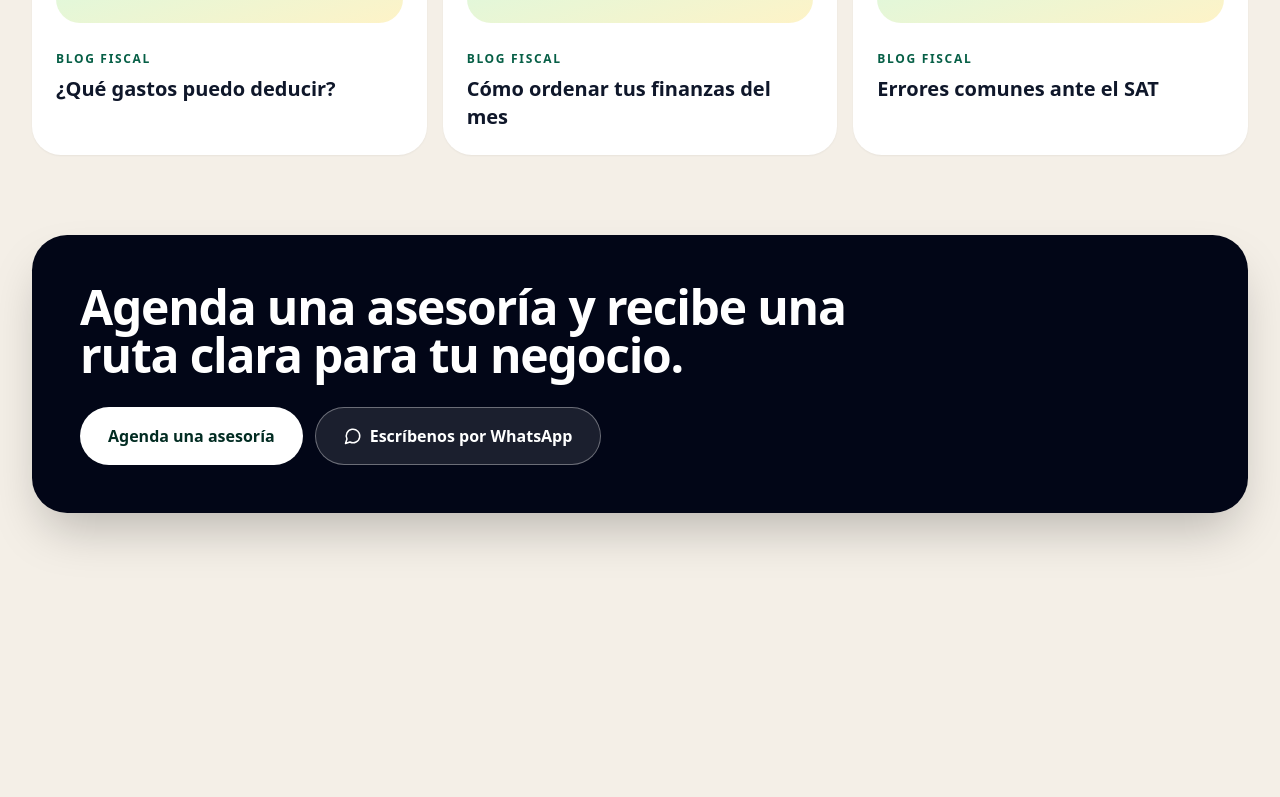
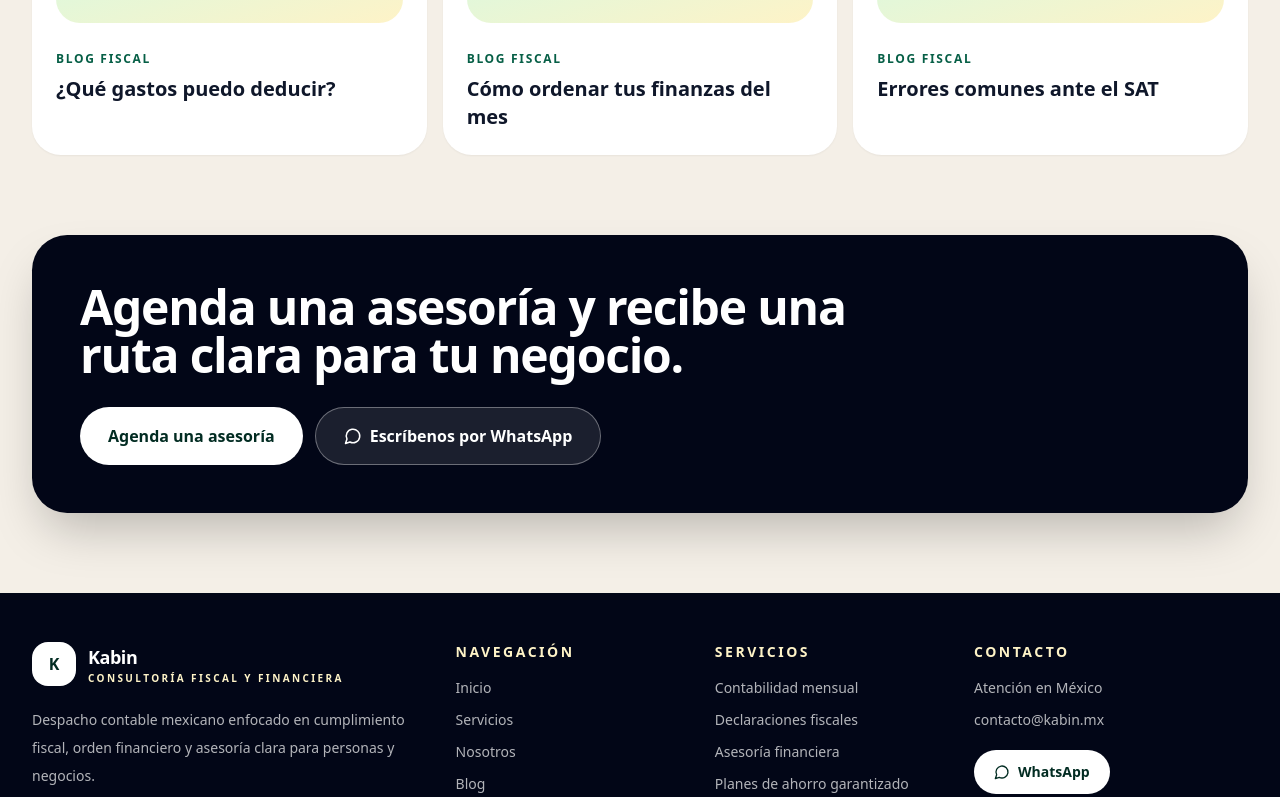
Before and after one commit to o7digital/kabin, a React (Vite) app: page / in a window 1280 px wide. Shown: the part 2000-2797 px from the top of the page. Before the commit the page ends 2593 px from the top, so only its background shows below. Built offline with nearby package versions, Linux system fonts and the light colour scheme.

Commit message:
feat: add standard footer

```diff
--- a/KabinConsultoriaMockup.jsx
+++ b/KabinConsultoriaMockup.jsx
@@ -369,6 +369,79 @@ export default function KabinConsultoriaMockup() {
           </div>
         </section>
       </main>
+
+      <footer className="border-t border-emerald-950/10 bg-slate-950 text-white">
+        <div className="mx-auto grid max-w-7xl gap-10 px-5 py-12 md:grid-cols-[1.4fr_0.8fr_0.8fr_1fr] lg:px-8">
+          <div>
+            <div className="flex items-center gap-3">
+              <div className="flex h-11 w-11 items-center justify-center rounded-2xl bg-white text-base font-black text-emerald-950">
+                K
+              </div>
+              <div>
+                <p className="text-lg font-black tracking-tight">Kabin</p>
+                <p className="text-[10px] font-bold uppercase tracking-[0.24em] text-amber-100">
+                  Consultoría Fiscal y Financiera
+                </p>
+              </div>
+            </div>
+            <p className="mt-5 max-w-sm text-sm leading-7 text-white/70">
+              Despacho contable mexicano enfocado en cumplimiento fiscal, orden financiero y asesoría clara para personas y negocios.
+            </p>
+          </div>
+
+          <div>
+            <p className="text-sm font-black uppercase tracking-[0.18em] text-amber-100">Navegación</p>
+            <nav className="mt-4 grid gap-3 text-sm text-white/70">
+              {navLinks.map((link) => (
+                <a key={link.href} href={link.href} className="transition hover:text-white">
+                  {link.label}
+                </a>
+              ))}
+            </nav>
+          </div>
+
+          <div>
+            <p className="text-sm font-black uppercase tracking-[0.18em] text-amber-100">Servicios</p>
+            <div className="mt-4 grid gap-3 text-sm text-white/70">
+              {services.map((service) => (
+                <a key={service.title} href="#servicios" className="transition hover:text-white">
+                  {service.title}
+                </a>
+              ))}
+            </div>
+          </div>
+
+          <div>
+            <p className="text-sm font-black uppercase tracking-[0.18em] text-amber-100">Contacto</p>
+            <div className="mt-4 grid gap-3 text-sm text-white/70">
+              <p>Atención en México</p>
+              <a href="mailto:contacto@kabin.mx" className="transition hover:text-white">
+                contacto@kabin.mx
+              </a>
+              <a
+                href="https://wa.me/"
+                className="mt-2 inline-flex w-fit items-center gap-2 rounded-full bg-white px-5 py-3 font-black text-emerald-950 transition hover:-translate-y-0.5"
+              >
+                <MessageCircle size={16} /> WhatsApp
+              </a>
+            </div>
+          </div>
+        </div>
+
+        <div className="border-t border-white/10 px-5 py-5 lg:px-8">
+          <div className="mx-auto flex max-w-7xl flex-col gap-3 text-xs font-semibold text-white/55 sm:flex-row sm:items-center sm:justify-between">
+            <p>© 2026 Kabin Consultoría Fiscal y Financiera. Todos los derechos reservados.</p>
+            <div className="flex gap-4">
+              <a href="#contacto" className="transition hover:text-white">
+                Aviso de privacidad
+              </a>
+              <a href="#contacto" className="transition hover:text-white">
+                Términos
+              </a>
+            </div>
+          </div>
+        </div>
+      </footer>
     </div>
   );
 }
```
